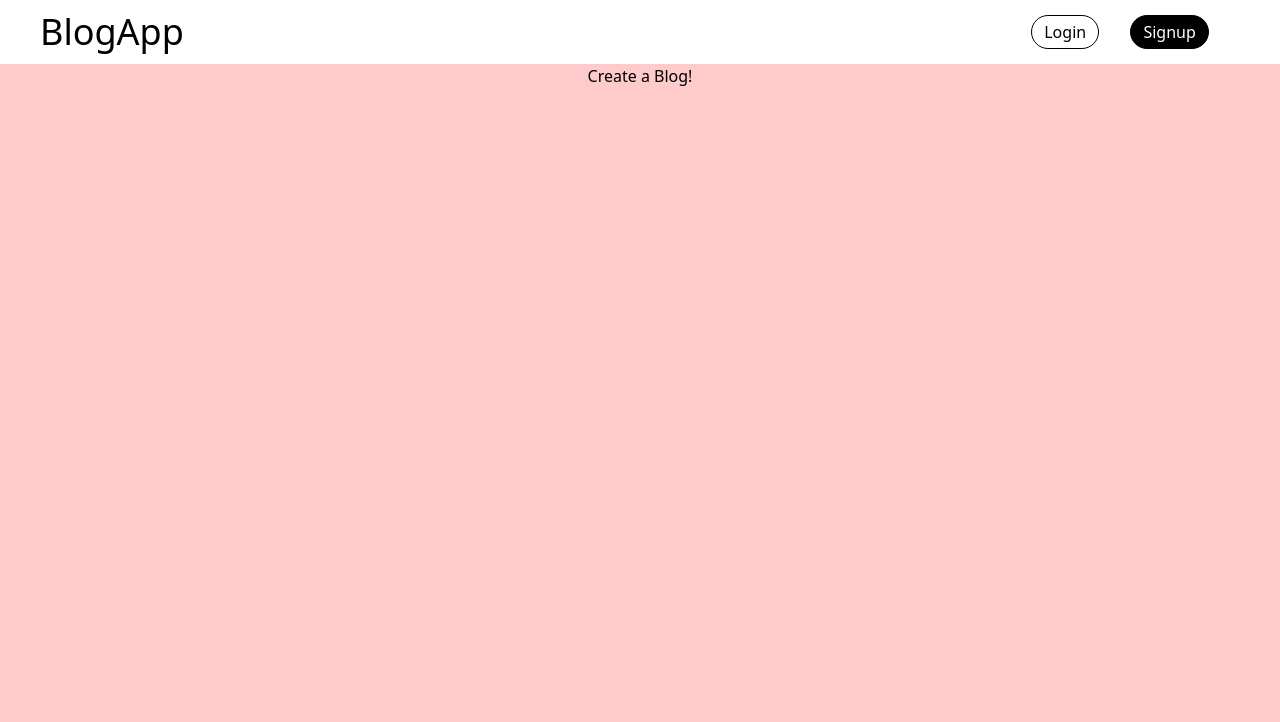
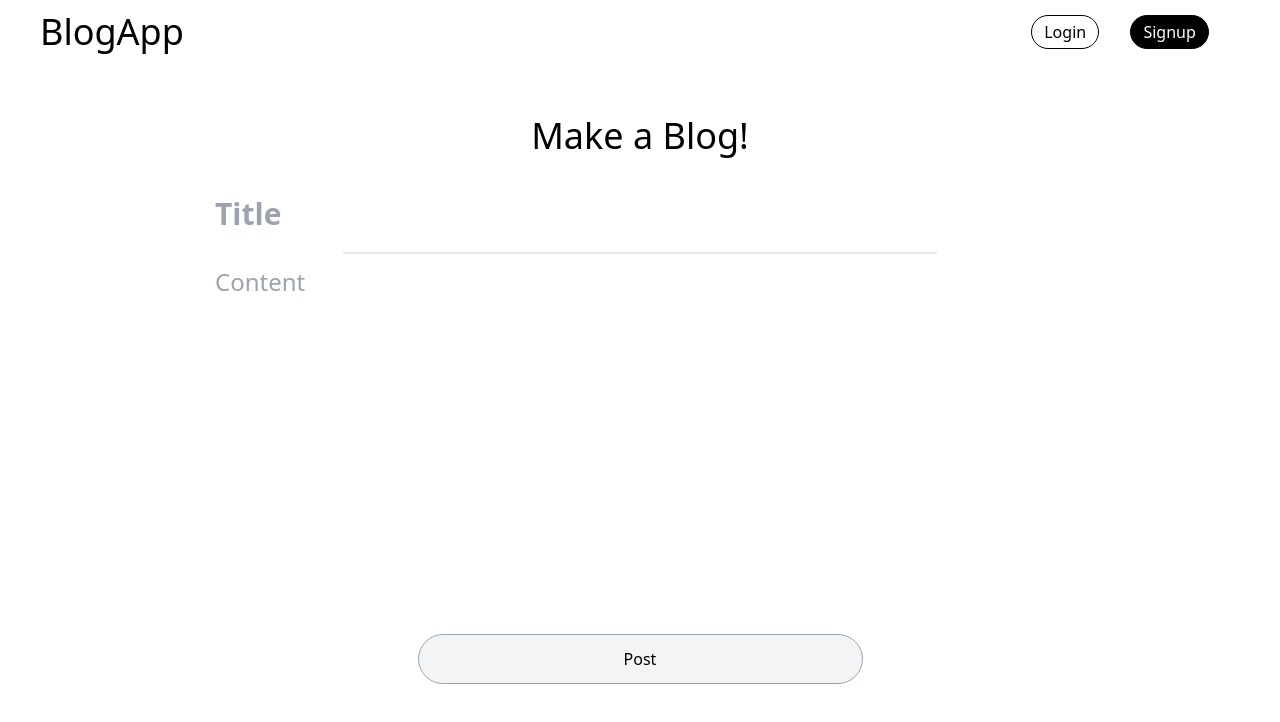
Before and after one commit to rahulpanchal0106/blog-app, a React (Vite) app: page /create in a window 1280 px wide. Shown: the top 722 px of the page. Built offline with nearby package versions, Linux system fonts and the light colour scheme.

Commit message:
Add create Blog page

```diff
--- a/src/Pages/Feed/Create/Create.jsx
+++ b/src/Pages/Feed/Create/Create.jsx
@@ -1,13 +1,88 @@
-import NavBar from "../../../Components/NavBar/NavBar"
+import { useState } from "react"
 
-const Create = ()=>{
+import axios from "axios";
+import toast, { LoaderIcon } from "react-hot-toast";
+import { useNavigate } from "react-router-dom";
+import NavBar from "../../../Components/NavBar/NavBar";
+import { useCookies } from "react-cookie";
+
+const  Create = ()=>{
+    const [title, setTitle] = useState('');
+    const [content, setContent] = useState('');
+    const [isLoading, setLoading] = useState(false)
+    const navigate = useNavigate();
+    const [cookies, setCookie, removeCookie] = useCookies(['authToken'])
+    const authToken = cookies.authToken;
+
+    const handleContentChange = (event)=>{
+        setContent(event.target.value)
+    }
+    const handleTitleChange = (event)=>{
+        setTitle(event.target.value)
+    }
+
+    const handleSubmit = async (event) =>{
+        event.preventDefault()
+
+        const payload = {
+            title: title,
+            content:content,
+        }
+
+        setLoading(true)
+        try{
+            await axios.post('/create',payload,{
+                headers:{
+                    authorization: `Meow ${authToken}`
+                }
+            })
+            toast.success('Blog posted!')
+            setTimeout(()=>navigate('/'),1000)
+
+        }catch(e){
+            console.error("Error signing up: ",e.message)
+            toast.error(e.response.data.message || "Failed to post the blog")
+        }finally{
+            setLoading(false)
+        }
+
+    }
+
     return (
         <>
             <NavBar/>
-            <div className="w-screen h-full bg-red-200 fixed top-16 flex flex-col items-center justify-start px-5">
-                Create a Blog!
+            <div className="w-screen h-full bg-white fixed flex flex-col items-center justify-start px-5">
+                <form action="" onSubmit={handleSubmit} className="px-5 w-3/4 py-10 h-full flex flex-col justify-center items-center ">
+                    <p className="text-4xl mb-7">
+                        Make a Blog!
+                    </p>
+                    <input
+                        type="text"
+                        required
+                        onChange={handleTitleChange}
+                        className="w-full px-5 py-3 mb-2 text-3xl font-bold outline-none "
+                        placeholder="Title"
+                    />
+                    <div className="w-full flex justify-center items-center ">
+                        <div className="border border-gray-200 border-solid w-2/3"></div>
+                    </div>
+                    <textarea
+                        required
+                        className="text-2xl w-full h-1/2 outline-none px-5 py-3 mb-5"
+                        placeholder="Content"
+                        onChange={handleContentChange}
+                        style={{
+                            resize:'none'
+                        }}
+                    ></textarea>
+
+                    <button type="submit" className="w-1/2 flex flex-row items-center justify-evenly rounded-full border border-solid border-gray-400 px-5 py-3 hover:border-black bg-gray-100 hover:bg-black hover:text-white text-black" >
+                        {isLoading?<LoaderIcon/>:''} Post
+                    </button>
+                </form>
             </div>
         </>
     )
 }
+
 export default Create
```
